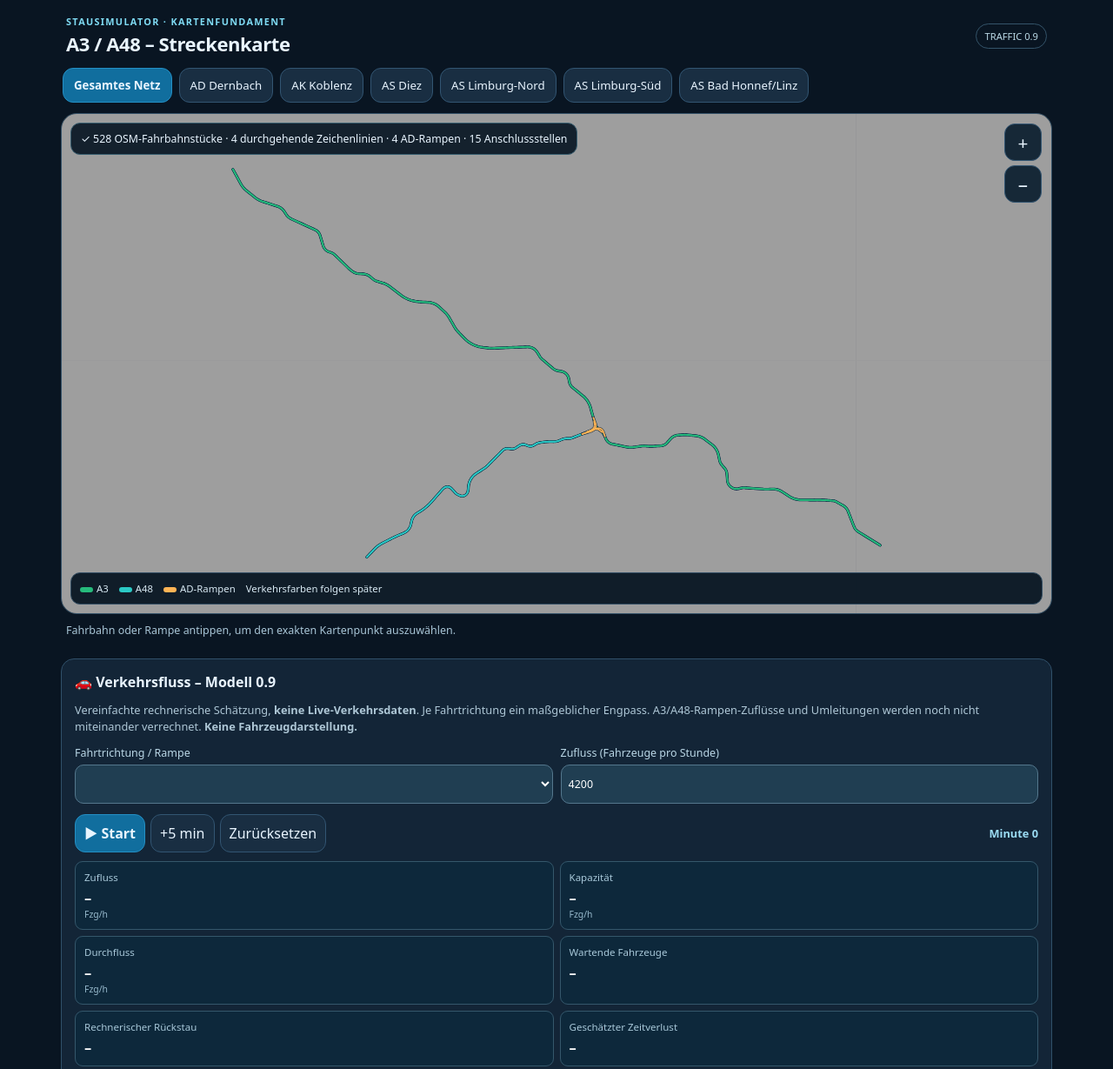
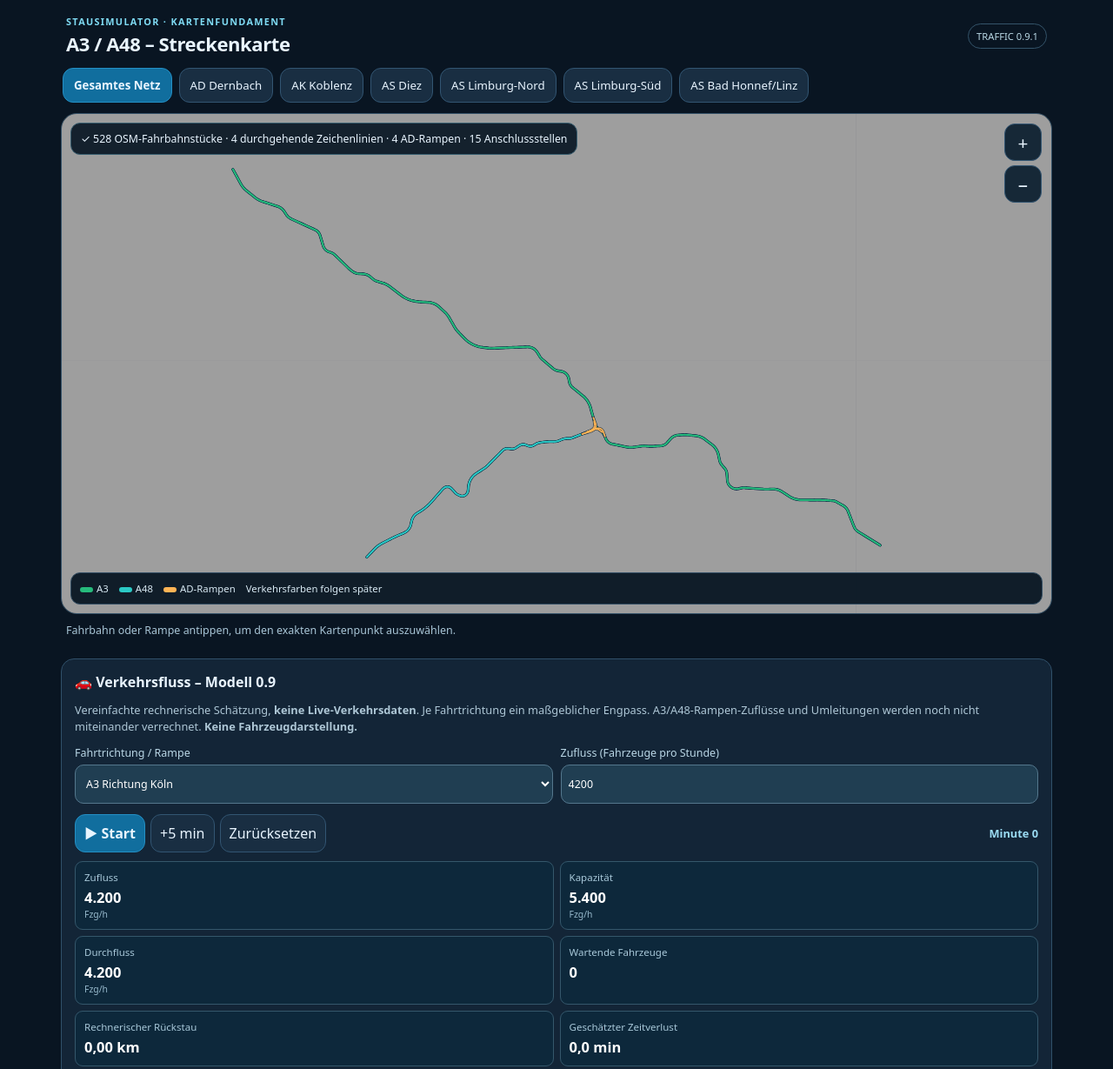
Before and after one commit to colinheinz07-spec/Traffic-Sinulator, a website with bundled scripts: page index.html in a window 1280 px wide. Shown: the top 1229 px of the page at 87% size. Built offline with nearby package versions, Linux system fonts and the light colour scheme.

Commit message:
fix(ui): initialize eight traffic routes on startup; prevent empty iOS selector

```diff
--- a/app.js
+++ b/app.js
@@ -738,6 +738,7 @@ function start() {
     fillMetrics();
     makeExitButtons();
     bind();
+    initializeTraffic();
     redrawEventList();
     fit();
     status.textContent = `✓ ${allRoads.length} OSM-Fahrbahnstücke · ${drawnRoads.length} durchgehende Zeichenlinien · 4 AD-Rampen · ${exits.length} Anschlussstellen`;
--- a/index.html
+++ b/index.html
@@ -21,14 +21,14 @@
 .traffic-stat-grid{display:grid;grid-template-columns:repeat(2,minmax(0,1fr));gap:7px}.traffic-stat-grid>div{background:#0d283b;border:1px solid #34576b;padding:10px;border-radius:9px;font-size:.72rem;color:#a8c8d9;min-width:0}.traffic-stat-grid strong{display:block;font-size:1.03rem;color:white;margin-top:4px;overflow-wrap:anywhere}.traffic-stat-grid small{font-size:.65rem;color:#97b9cc}.traffic-state.free{color:#37d78f!important}.traffic-state.slow{color:#ffa950!important}.traffic-state.jam{color:#ff6262!important}.traffic-state.standstill{color:#b44c4c!important}
 .traffic-subtitle{font-size:.92rem;margin:12px 0 8px}.traffic-summary{display:grid;grid-template-columns:repeat(2,minmax(0,1fr));gap:6px}.traffic-summary-row{min-width:0;text-align:left;display:grid;gap:3px;padding:9px;min-height:63px}.traffic-summary-row span{font-size:.73rem}.traffic-summary-row strong{font-size:.74rem}.traffic-issue{color:#ffd2ca;font-size:.75rem}.traffic-panel .settings-note,.panel>.settings-note{font-size:.72rem;color:#a9bdcd;line-height:1.5;margin-top:10px}@media(max-width:430px){.traffic-controls,.traffic-summary{grid-template-columns:1fr}.traffic-summary-row{min-height:50px}}
 </style></head><body><main>
-<header><div><div class="eyebrow">Stausimulator · Kartenfundament</div><h1>A3 / A48 – Streckenkarte</h1></div><span class="phase">TRAFFIC 0.9</span></header>
+<header><div><div class="eyebrow">Stausimulator · Kartenfundament</div><h1>A3 / A48 – Streckenkarte</h1></div><span class="phase">TRAFFIC 0.9.1</span></header>
 <div class="toolbar"><button id="fit" class="primary">Gesamtes Netz</button><button id="dernbach">AD Dernbach</button><button id="koblenz">AK Koblenz</button><button id="diez">AS Diez</button><button id="limburg-nord">AS Limburg-Nord</button><button id="limburg-sued">AS Limburg-Süd</button><button id="honnef">AS Bad Honnef/Linz</button></div>
 <section class="map-shell"><canvas id="map" aria-label="Interaktive Karte der A3 und A48 mit allen Anschlussstellen und vier Rampen"></canvas><div class="map-status" id="status">Geprüfte Autobahndaten werden geladen …</div><div class="map-controls"><button id="plus" aria-label="Vergrößern">+</button><button id="minus" aria-label="Verkleinern">−</button></div><div class="legend"><span><i class="swatch" style="background:#26bb7c"></i>A3</span><span><i class="swatch" style="background:#2bc9c5"></i>A48</span><span><i class="swatch" style="background:#ffb455"></i>AD-Rampen</span><span>Verkehrsfarben folgen später</span></div></section>
 <div id="hint" class="subline" aria-live="polite">Fahrbahn oder Rampe antippen, um den exakten Kartenpunkt auszuwählen.</div>
 <section class="panel" id="traffic-panel"><h2>🚗 Verkehrsfluss – Modell 0.9</h2>
 <p>Vereinfachte rechnerische Schätzung, <b>keine Live-Verkehrsdaten</b>. Je Fahrtrichtung ein maßgeblicher Engpass. A3/A48-Rampen-Zuflüsse und Umleitungen werden noch nicht miteinander verrechnet. <b>Keine Fahrzeugdarstellung.</b></p>
 <div class="traffic-controls"><label for="traffic-route">Fahrtrichtung / Rampe
-<select id="traffic-route"></select></label><label for="traffic-inflow">Zufluss (Fahrzeuge pro Stunde)
+<select id="traffic-route"><option value="A3-koeln">A3 Richtung Köln</option><option value="A3-frankfurt">A3 Richtung Frankfurt</option><option value="A48-dernbach">A48 Richtung Dernbach</option><option value="A48-koblenz">A48 Richtung Koblenz</option><option value="ramp-a3-to-a48-from-frankfurt">A3 Richtung Köln → A48</option><option value="ramp-a48-to-koeln">A48 → A3 Köln</option><option value="ramp-a3-to-a48-from-koeln">A3 Richtung Frankfurt → A48</option><option value="ramp-a48-to-frankfurt">A48 → A3 Frankfurt</option></select></label><label for="traffic-inflow">Zufluss (Fahrzeuge pro Stunde)
 <input type="number" id="traffic-inflow" inputmode="numeric" min="0" max="8000" step="100" value="4200"></label></div>
 <div class="traffic-playbar"><button id="traffic-play" class="primary">▶ Start</button><button id="traffic-step">+5 min</button><button id="traffic-reset">Zurücksetzen</button><strong id="traffic-minute">Minute 0</strong></div>
 <div id="traffic-issue" role="alert" class="traffic-issue"></div>
--- a/package.json
+++ b/package.json
@@ -1,7 +1,7 @@
 {
   "name": "traffic-sinulator-map",
   "private": true,
-  "version": "0.9.0",
+  "version": "0.9.1",
   "type": "module",
   "scripts": {
     "typecheck": "tsc --noEmit",
--- a/src/app.ts
+++ b/src/app.ts
@@ -420,7 +420,7 @@ function bind(){
  window.addEventListener('resize',refresh);
 }
 function start(){if(!mapReady.valid){status.classList.add('error');status.textContent='Geodatenprüfung fehlgeschlagen';hint.textContent=mapReady.errors.join(' · ');return;}
- fillMetrics();makeExitButtons();bind();redrawEventList();fit();status.textContent=`✓ ${allRoads.length} OSM-Fahrbahnstücke · ${drawnRoads.length} durchgehende Zeichenlinien · 4 AD-Rampen · ${exits.length} Anschlussstellen`;
+ fillMetrics();makeExitButtons();bind();initializeTraffic();redrawEventList();fit();status.textContent=`✓ ${allRoads.length} OSM-Fahrbahnstücke · ${drawnRoads.length} durchgehende Zeichenlinien · 4 AD-Rampen · ${exits.length} Anschlussstellen`;
  refresh();
 }
 start();
```
Also changed, not shown: tests/traffic.test.mjs (+10 -0 lines).
